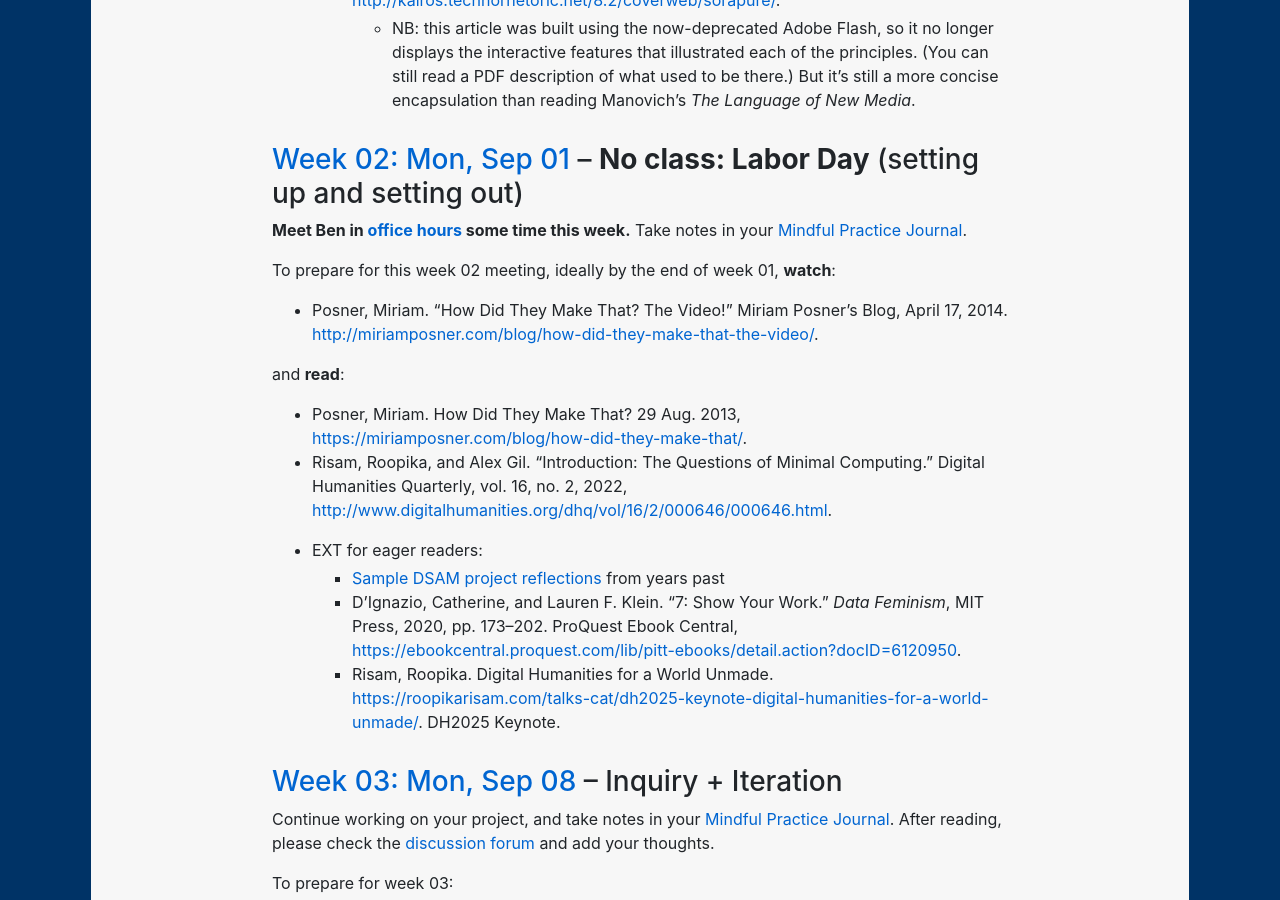
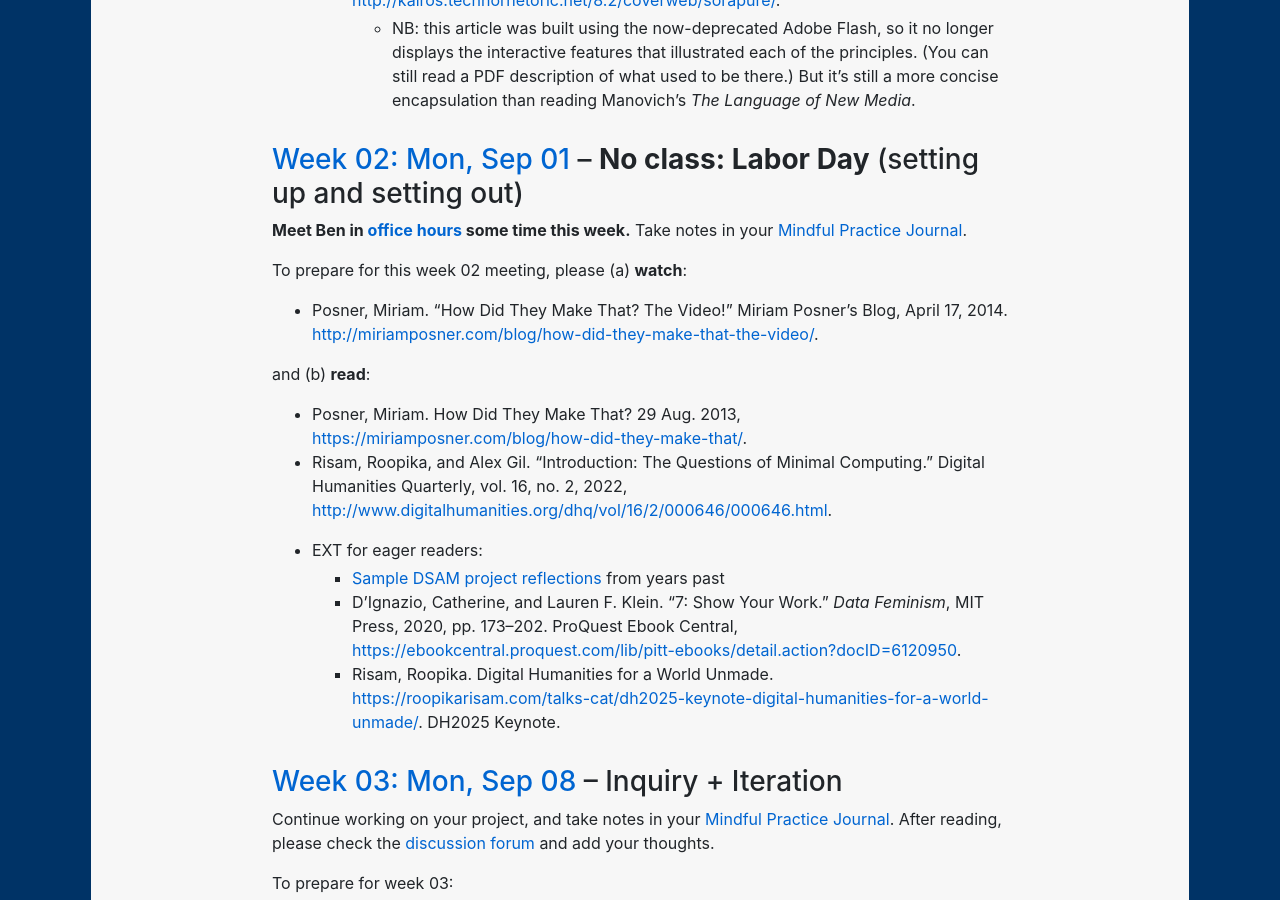
Before and after one commit to benmiller314/dsam2025fall, a Jekyll site: the page built from schedule.md, in a window 1280 px wide and 900 px high, scrolled down 2186 px. Built offline with Jekyll 4.4.1, drawn with Linux system fonts in a browser that asks for light colours; our own code applies the rules of GitHub Pages for plain Markdown files.

Commit message:
clarify homework after week 01

```diff
--- a/schedule.md
+++ b/schedule.md
@@ -83,10 +83,10 @@ For next time: **Schedule a meeting with Ben** for some time next week (that isn
 
 **Meet Ben in [office hours](office) some time this week.** Take notes in your [Mindful Practice Journal](projects.md).
 
-To prepare for this week 02 meeting, ideally by the end of week 01, **watch**:
+To prepare for this week 02 meeting, please (a) **watch**:
 * Posner, Miriam. “How Did They Make That? The Video!” Miriam Posner's Blog, April 17, 2014. <a href="http://miriamposner.com/blog/how-did-they-make-that-the-video/">http://miriamposner.com/blog/how-did-they-make-that-the-video/</a>.
 
-and **read**:
+and (b) **read**:
 
 * Posner, Miriam. How Did They Make That? 29 Aug. 2013, <a href="https://miriamposner.com/blog/how-did-they-make-that/">https://miriamposner.com/blog/how-did-they-make-that/</a>.
 * Risam, Roopika, and Alex Gil. “Introduction: The Questions of Minimal Computing.” Digital Humanities Quarterly, vol. 16, no. 2, 2022, <a href="http://www.digitalhumanities.org/dhq/vol/16/2/000646/000646.html">http://www.digitalhumanities.org/dhq/vol/16/2/000646/000646.html</a>.
```
